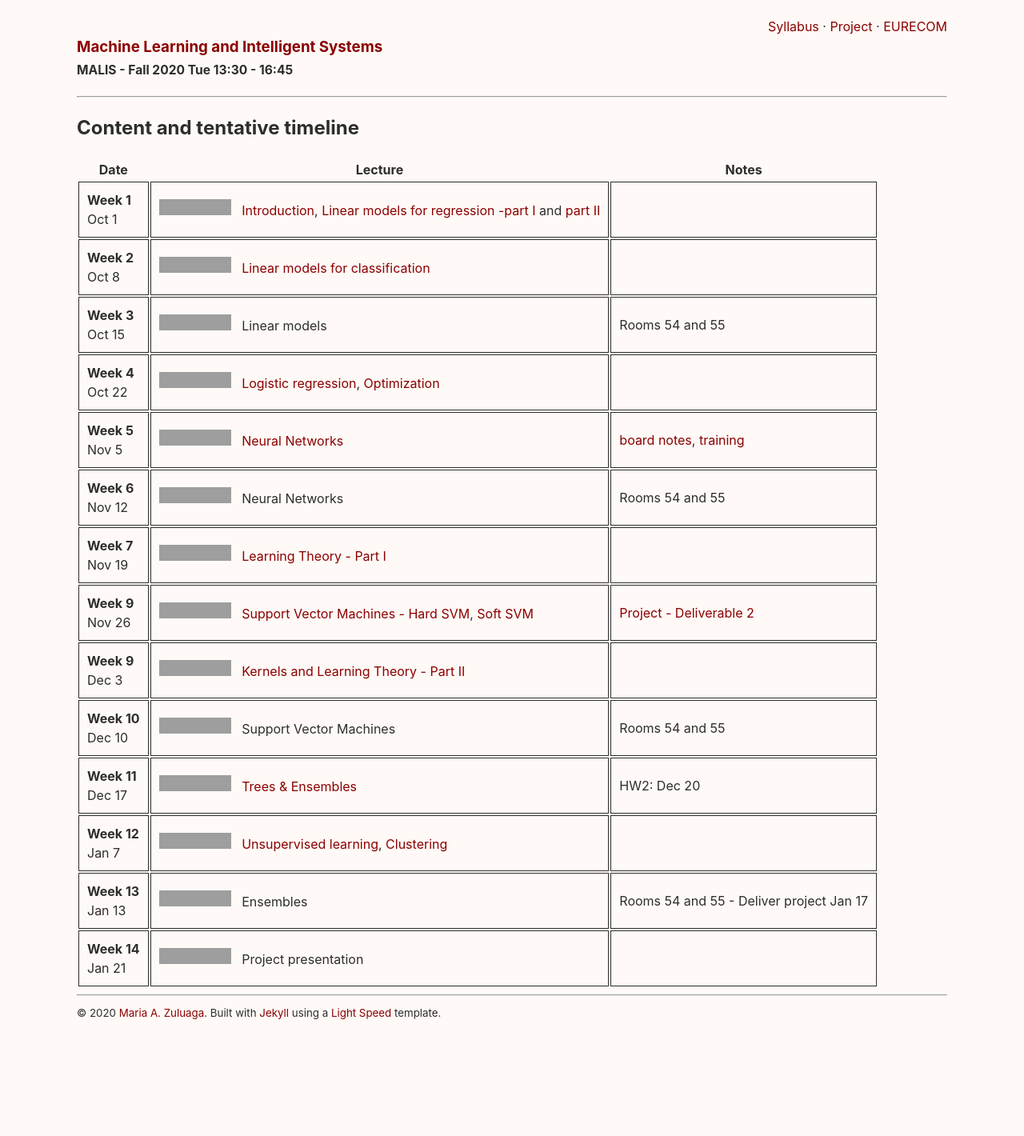
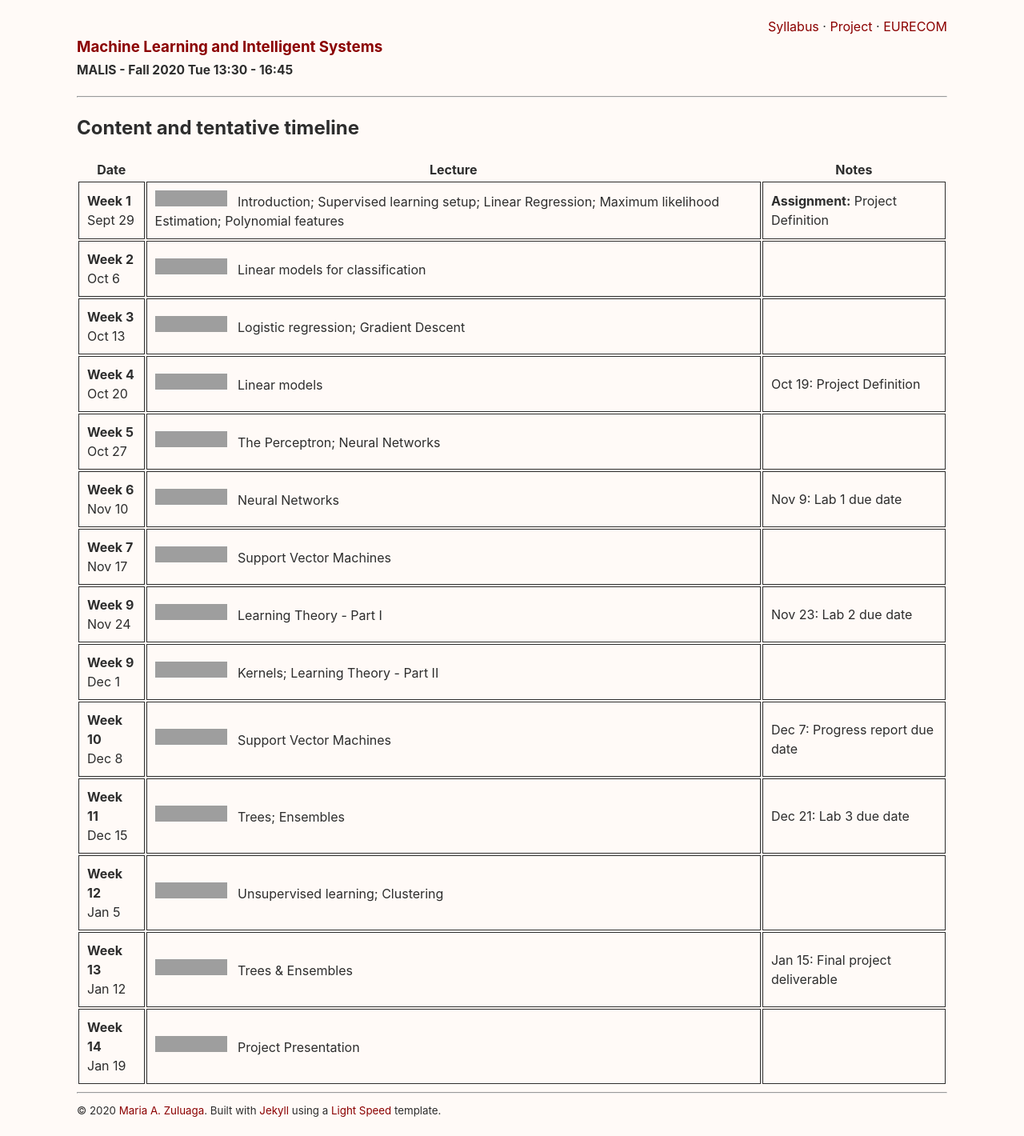
Before and after one commit to malis-course/malis-course.github.io, a Jekyll site: the page built from _pages/syllabus.md, in a window 1280 px wide, cut to the strip 0-1420 px from the top of the page. Shown: the whole strip at 80% size. Built offline with Jekyll 4.4.1, drawn with Linux system fonts in a browser that asks for light colours; before the commit the page ends 1298 px from its top, so only the background shows below that; grey boxes are pictures that could not be loaded.

Commit message:
2020 syllabus

```diff
--- a/_pages/syllabus.md
+++ b/_pages/syllabus.md
@@ -8,17 +8,17 @@ permalink: /syllabus
 
 |  Date       | Lecture           | Notes |
 | ------ | ----------------------- | ----- |
-| **Week 1** <br> Oct 1       | [![Generic badge](https://img.shields.io/badge/-Lecture-blue.svg)](https://shields.io/) &nbsp; [Introduction](http://www.eurecom.fr/~zuluaga/files/01_Introduction_notes.pdf), [Linear models for regression -part I](http://www.eurecom.fr/~zuluaga/files/02_Linear_reg_notes.pdf) and [part II](http://www.eurecom.fr/~zuluaga/files/03_Linear_reg_prob_notes.pdf)   |  |
-| **Week 2** <br> Oct 8      | [![Generic badge](https://img.shields.io/badge/-Lecture-blue.svg)](https://shields.io/) &nbsp; [Linear models for classification](http://www.eurecom.fr/~zuluaga/files/04_Linear_class_notes.pdf)      |    |
-| **Week 3** <br> Oct 15      | [![Generic badge](https://img.shields.io/badge/-Lab Session-orange.svg)](https://shields.io/) &nbsp; Linear models     | Rooms 54 and 55    |
-| **Week 4** <br> Oct 22      | [![Generic badge](https://img.shields.io/badge/-Lecture-blue.svg)](https://shields.io/) &nbsp; [Logistic regression](http://www.eurecom.fr/~zuluaga/files/05_Linear_class_part2_notes.pdf), [Optimization](http://www.eurecom.fr/~zuluaga/files/06_optimization_notes.pdf)      |    |
-| **Week 5** <br> Nov 5      | [![Generic badge](https://img.shields.io/badge/-Lecture-blue.svg)](https://shields.io/) &nbsp; [Neural Networks](http://www.eurecom.fr/~zuluaga/files/07_neural_networks_notes.pdf)     |  [board notes](http://www.eurecom.fr/~zuluaga/files/07_neural_nets_backpropagation_board.pdf), [training](http://www.eurecom.fr/~zuluaga/files/backpropagation_cheatsheet.pdf)  |
-| **Week 6** <br> Nov 12      | [![Generic badge](https://img.shields.io/badge/-Lab Session-orange.svg)](https://shields.io/) &nbsp; Neural Networks     | Rooms 54 and 55    |
-| **Week 7** <br> Nov 19      | [![Generic badge](https://img.shields.io/badge/-Lecture-blue.svg)](https://shields.io/) &nbsp; [Learning Theory - Part I](http://www.eurecom.fr/~zuluaga/files/08_ML_topics_notes.pdf)      |    |
-| **Week 9** <br> Nov 26      | [![Generic badge](https://img.shields.io/badge/-Lecture-blue.svg)](https://shields.io/) &nbsp; [Support Vector Machines - Hard SVM](http://www.eurecom.fr/~zuluaga/files/09_svm_notes.pdf), [Soft SVM](http://www.eurecom.fr/~zuluaga/files/10_soft_svm_notes.pdf)     | [Project - Deliverable 2](http://www.eurecom.fr/~zuluaga/files/Project_Deliverable_2.pdf)   |
-| **Week 9** <br> Dec 3      | [![Generic badge](https://img.shields.io/badge/-Lecture-blue.svg)](https://shields.io/) &nbsp; [Kernels and Learning Theory - Part II](http://www.eurecom.fr/~zuluaga/files/11_kernels_learning_theory_notes.pdf)      |    |
-| **Week 10** <br> Dec 10      | [![Generic badge](https://img.shields.io/badge/-Lab Session-orange.svg)](https://shields.io/) &nbsp; Support Vector Machines    | Rooms 54 and 55    |
-| **Week 11** <br> Dec 17      | [![Generic badge](https://img.shields.io/badge/-Lecture-blue.svg)](https://shields.io/) &nbsp; [Trees & Ensembles](http://www.eurecom.fr/~zuluaga/files/12_Decision_trees_notes.pdf)      |  HW2: Dec 20  |
-| **Week 12** <br> Jan 7      | [![Generic badge](https://img.shields.io/badge/-Lecture-blue.svg)](https://shields.io/) &nbsp; [Unsupervised learning](http://www.eurecom.fr/~zuluaga/files/13_Unsupervised_learning_notes.pdf), [Clustering](http://www.eurecom.fr/~zuluaga/files/13_b_Clustering.pdf)       |    |
-| **Week 13** <br> Jan 13      | [![Generic badge](https://img.shields.io/badge/-Lab Session-orange.svg)](https://shields.io/) &nbsp; Ensembles    | Rooms 54 and 55  - Deliver project Jan 17  |
-| **Week 14** <br> Jan 21      | [![Generic badge](https://img.shields.io/badge/-Lecture-blue.svg)](https://shields.io/) &nbsp; Project presentation     |    |
+| **Week 1** <br> Sept 29       | [![Generic badge](https://img.shields.io/badge/-Lecture-blue.svg)](https://shields.io/) &nbsp; Introduction; Supervised learning setup; Linear Regression; Maximum likelihood Estimation; Polynomial features    |  **Assignment:** Project Definition |
+| **Week 2** <br> Oct 6      | [![Generic badge](https://img.shields.io/badge/-Lecture-blue.svg)](https://shields.io/) &nbsp; Linear models for classification     |    |
+| **Week 3** <br> Oct 13      | [![Generic badge](https://img.shields.io/badge/-Lecture-blue.svg)](https://shields.io/) &nbsp; Logistic regression; Gradient Descent      |    |
+| **Week 4** <br> Oct 20      |  [![Generic badge](https://img.shields.io/badge/-Lab Session-orange.svg)](https://shields.io/) &nbsp; Linear models     |  Oct 19: Project Definition  |
+| **Week 5** <br> Oct 27      | [![Generic badge](https://img.shields.io/badge/-Lecture-blue.svg)](https://shields.io/) &nbsp; The Perceptron; Neural Networks     |    |
+| **Week 6** <br> Nov 10      | [![Generic badge](https://img.shields.io/badge/-Lab Session-orange.svg)](https://shields.io/) &nbsp; Neural Networks     |  Nov 9: Lab 1 due date    |
+| **Week 7** <br> Nov 17      | [![Generic badge](https://img.shields.io/badge/-Lecture-blue.svg)](https://shields.io/) &nbsp; Support Vector Machines      |    |
+| **Week 9** <br> Nov 24      | [![Generic badge](https://img.shields.io/badge/-Lecture-blue.svg)](https://shields.io/) &nbsp;  Learning Theory - Part I   | Nov 23: Lab 2 due date   |
+| **Week 9** <br> Dec 1      | [![Generic badge](https://img.shields.io/badge/-Lecture-blue.svg)](https://shields.io/) &nbsp; Kernels; Learning Theory - Part II     |    |
+| **Week 10** <br> Dec 8      | [![Generic badge](https://img.shields.io/badge/-Lab Session-orange.svg)](https://shields.io/) &nbsp; Support Vector Machines   |  Dec 7: Progress report due date   |
+| **Week 11** <br> Dec 15      | [![Generic badge](https://img.shields.io/badge/-Lecture-blue.svg)](https://shields.io/) &nbsp; Trees; Ensembles      |  Dec 21: Lab 3 due date |
+| **Week 12** <br> Jan 5      | [![Generic badge](https://img.shields.io/badge/-Lecture-blue.svg)](https://shields.io/) &nbsp; Unsupervised learning; Clustering       |    |
+| **Week 13** <br> Jan 12      | [![Generic badge](https://img.shields.io/badge/-Lab Session-orange.svg)](https://shields.io/) &nbsp; Trees & Ensembles    | Jan 15: Final project deliverable  |
+| **Week 14** <br> Jan 19      | [![Generic badge](https://img.shields.io/badge/-Lecture-blue.svg)](https://shields.io/) &nbsp; Project Presentation     |    |
```
